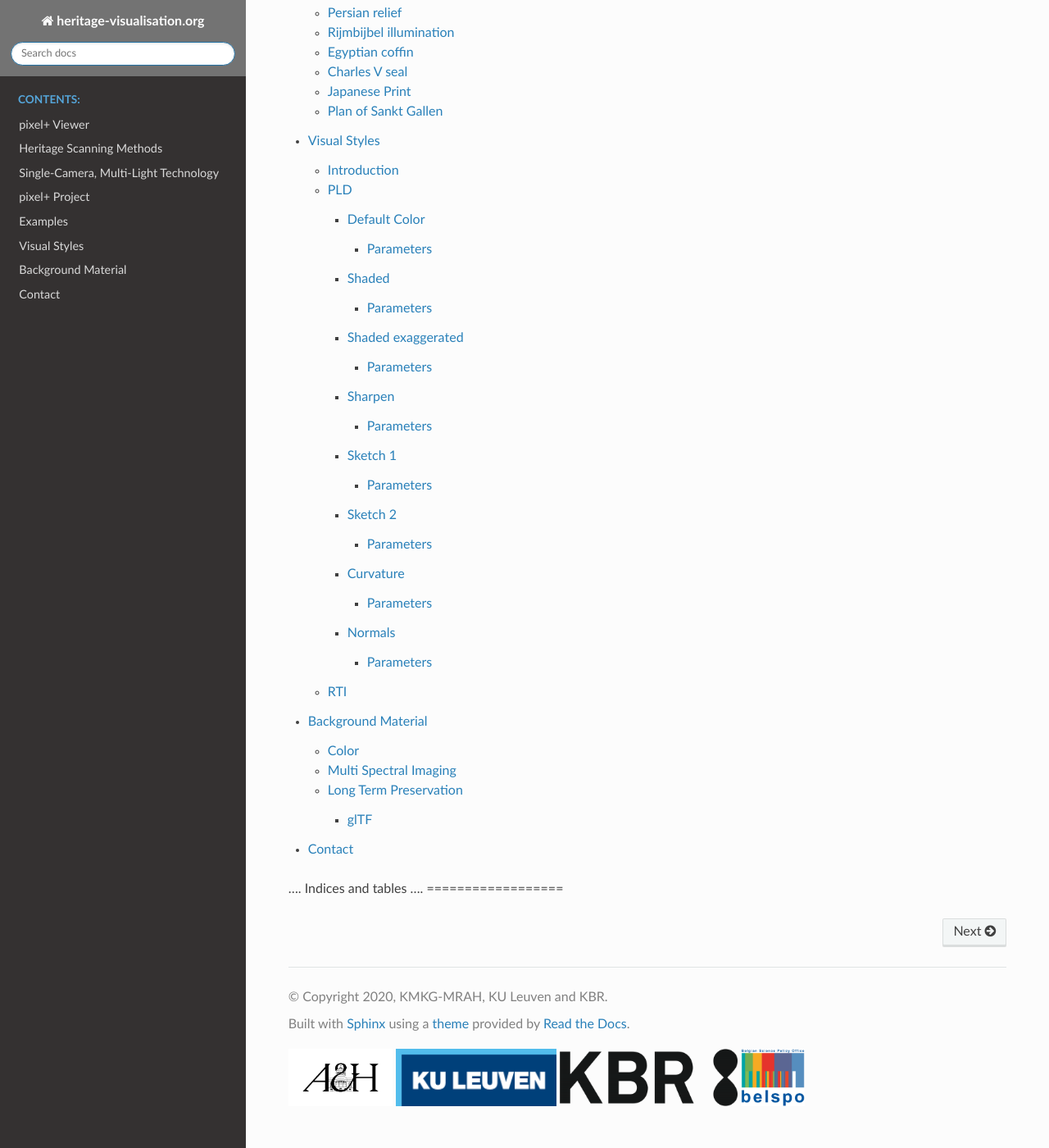
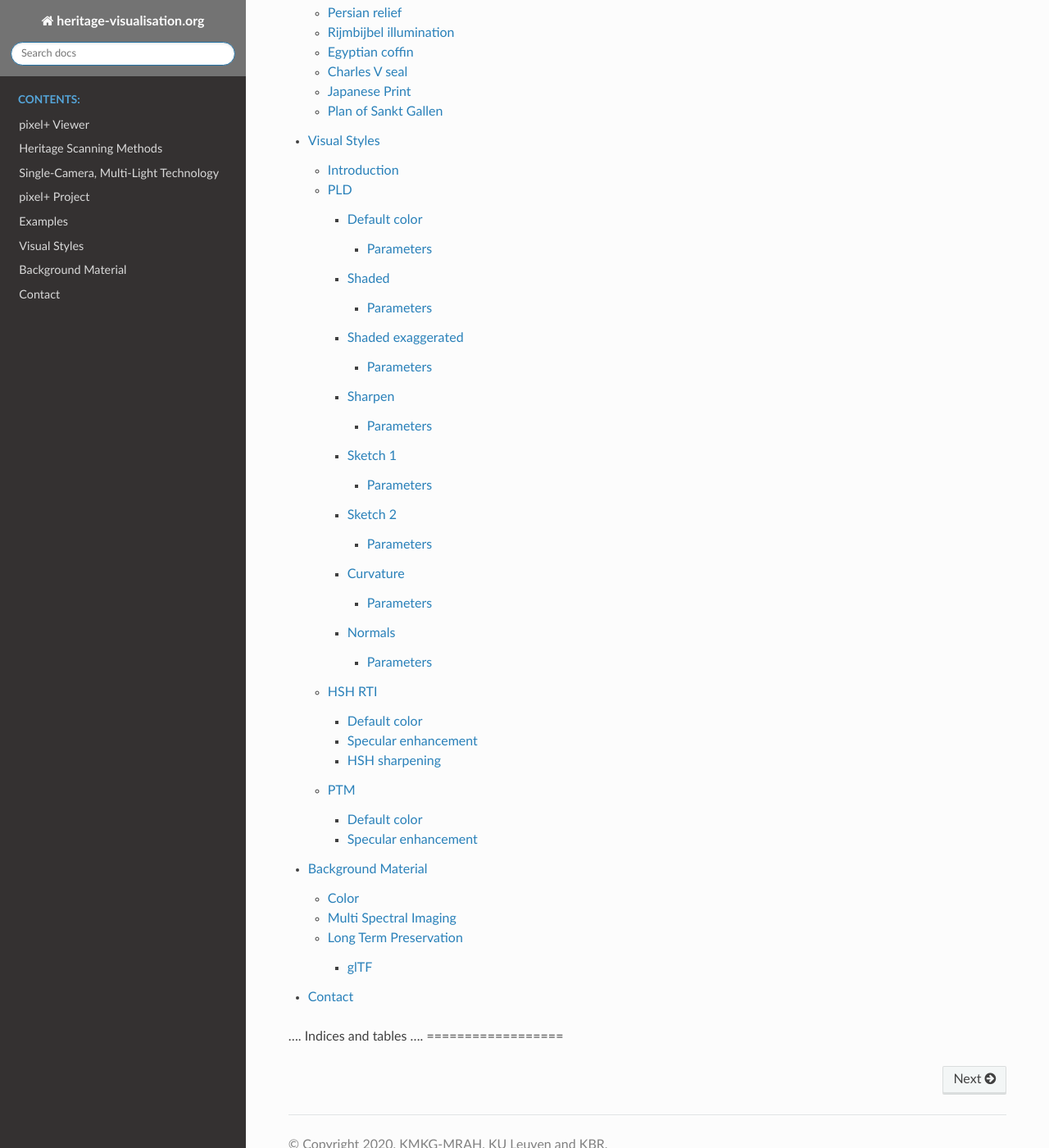
Before and after one commit to vvanwedd/heritagevisualisation, a Sphinx documentation site: the page built from source/index.rst, in a window 1280 px wide and 1400 px high, scrolled down 2604 px. Shown: the whole window at 82% size. Built offline with Sphinx 7.4.7 and the Read the Docs theme 2.0.0, drawn with Linux system fonts in a browser that asks for light colours.

Commit message:
updated visual style page

```diff
--- a/source/visualstyles.rst
+++ b/source/visualstyles.rst
@@ -6,9 +6,9 @@
 
 PLD
 ====
-Default Color
+Default color
 --------------
-The 'Default Color' style implements how a diffuse material reflects light and is as such the inverse of the principle of Photometric Stereo (in which the albedo and surface normal get disentangled, see :ref:`PLDAlgorithm`). In computer graphics and computer vision, this model is sometimes referred to as Lambertian reflectance. The reflected intensity is proportional to the cosine of the angle between the light direction and the normal vector.
+The 'Default color' style implements how a diffuse material reflects light and is as such the inverse of the principle of Photometric Stereo (in which the albedo and surface normal get disentangled, see :ref:`PLDAlgorithm`). In computer graphics and computer vision, this model is sometimes referred to as Lambertian reflectance. The reflected intensity is proportional to the cosine of the angle between the light direction and the normal vector.
 
 A beam of light falling on an object has a certain amount of energy. If the surface of the object is perpendicular to the light direction, it receives the highest amount of energy per area. When the surface is tilted with respect to the light direction, the same amount of energy gets spread across a bigger area, resulting in a lower energy density received by the surface.
 
@@ -28,12 +28,12 @@
 .. figure:: _static/images/visualstyle_pld_defColor.gif
    :scale: 50 %
 
-   Alternating the virtual light position in PLD's Default Color style.
+   Alternating the virtual light position in PLD's Default color style.
 
 Shaded
 -------
 
-This visual style is the same as the Default Color style, except that the Albedo is set to a uniform value. By removing the local color information from the image, a more careful study of the surface orientation (see :ref:`normalMap`) is possible by carefully changing the virtual light direction.
+This visual style is the same as the Default color style, except that the Albedo is set to a uniform value. By removing the local color information from the image, a more careful study of the surface orientation (see :ref:`normalMap`) is possible by carefully changing the virtual light direction.
 
 Parameters
 +++++++++++
@@ -44,7 +44,7 @@
 .. figure:: _static/images/visualstyle_pld_shaded.gif
    :scale: 50 %
 
-   PLD's shaded mode allows for a more careful study of surface orientation w.r.t. the Default Color style.
+   PLD's shaded mode allows for a more careful study of surface orientation w.r.t. the Default color style.
 
 Shaded exaggerated
 -------------------
@@ -142,5 +142,22 @@
 +++++++++++
 * Normal source. For white light recordings, a single normal map is calculated. For multi spectral recordings, a normal map per spectral band is calculated.
 
-RTI
+HSH RTI
+=======
+Default color
+-------------
+
+Specular enhancement
+---------------------
+
+HSH sharpening
+--------------
+
+PTM
 ====
+
+Default color
+-------------
+
+Specular enhancement
+---------------------
```
Also changed, not shown: 7 other files.
